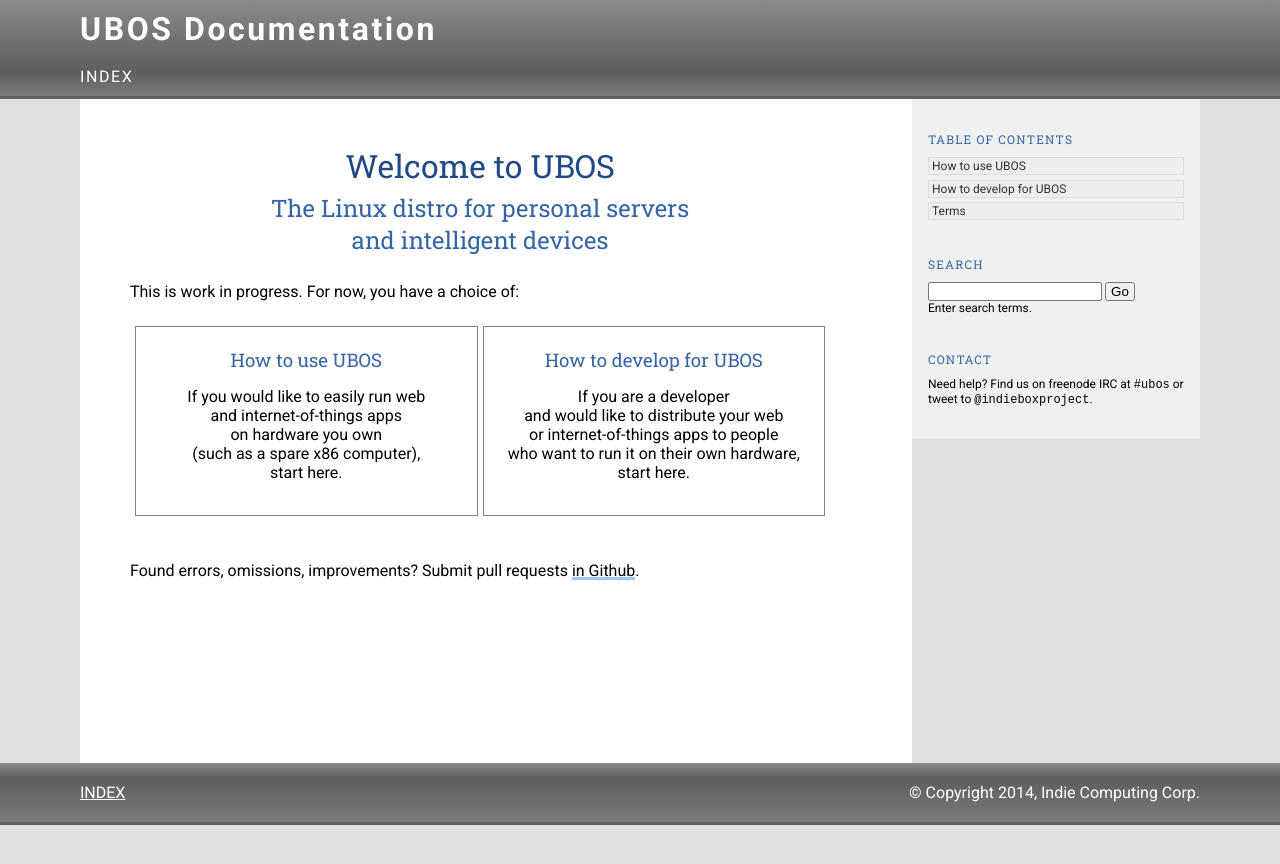
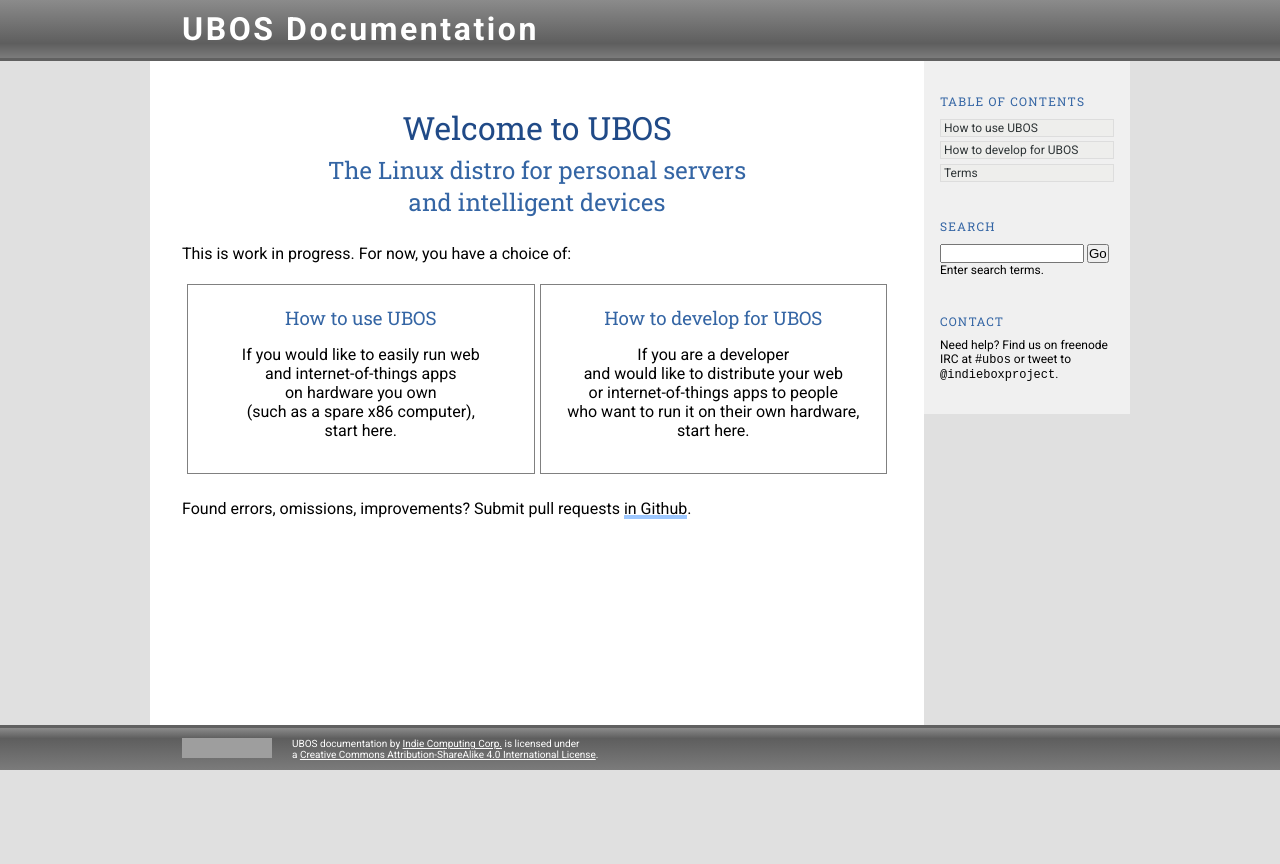
Before and after one commit to uboslinux/ubos-docs, a Sphinx documentation site: the page built from source/index.rst, in a window 1280 px wide. Shown: the top 864 px of the page. Built offline with Sphinx 7.4.7, drawn with Linux system fonts in a browser that asks for light colours; grey boxes are pictures that could not be loaded.

Commit message:
make prettier on iPad

```diff
--- a/source/_templates/frontpage.html
+++ b/source/_templates/frontpage.html
@@ -5,8 +5,8 @@
   <h2 style="text-align: center; margin: 0 0 0.6em 0; border: 0">The Linux distro for personal servers<br>
   and intelligent devices</h2>
 
-  <div style="margin: 0 auto; width: 700px">
-   <p style="margin-bottom: 20px">This is work in progress. For now, you have a choice of:</p>
+  <div class="frontpage">
+   <p style="margin-bottom: 15px">This is work in progress. For now, you have a choice of:</p>
    <table style="width: 100%; border-collapse: separate; border-spacing: 5px; border: 0">
     <tr>
      <td style="width: 50%; padding: 20px; text-align: center; border: 1px solid #808080">
@@ -32,7 +32,7 @@
     </tr>
    </table>
 
-   <p style="margin-top: 40px">Found errors, omissions, improvements? Submit pull requests
+   <p style="margin-top: 20px">Found errors, omissions, improvements? Submit pull requests
      <a href="https://github.com/indiebox/docs">in Github</a>.
 {# or post to the
      <a href="https://groups.google.com/forum/#!forum/indie-box-dev">mailing list</a>.
--- a/source/conf.py
+++ b/source/conf.py
@@ -47,7 +47,6 @@ master_doc = 'index'
 
 # General information about the project.
 project = 'UBOS'
-copyright = '2014, Indie Computing Corp'
 
 # The version info for the project you're documenting, acts as replacement for
 # |version| and |release|, also used in various other places throughout the
@@ -156,7 +155,7 @@ html_static_path = ['_static']
 #html_domain_indices = True
 
 # If false, no index is generated.
-#html_use_index = True
+html_use_index = False
 
 # If true, the index is split into individual pages for each letter.
 #html_split_index = False
@@ -168,7 +167,7 @@ html_show_sourcelink = False
 html_show_sphinx = False
 
 # If true, "(C) Copyright ..." is shown in the HTML footer. Default is True.
-html_show_copyright = True
+html_show_copyright = False
 
 # If true, an OpenSearch description file will be output, and all pages will
 # contain a <link> tag referring to it.  The value of this option must be the
--- a/source/themes/ubos/layout.html
+++ b/source/themes/ubos/layout.html
@@ -23,13 +23,6 @@
         <div class="headertitle"><a
           href="{{ pathto(master_doc) }}">{{ shorttitle|e }}</a></div>
         {%- endblock %}
-        <div class="rel">
-          {%- for rellink in rellinks|reverse %}
-          <a href="{{ pathto(rellink[0]) }}" title="{{ rellink[1]|striptags|e }}"
-             {{ accesskey(rellink[2]) }}>{{ rellink[3] }}</a>
-          {%- if not loop.last %}{{ reldelim2 }}{% endif %}
-          {%- endfor %}
-        </div>
        </div>
     </div>
 {% endblock %}
@@ -75,21 +68,12 @@
     <div class="footer-wrapper">
       <div class="footer">
         <div class="left">
-          {%- for rellink in rellinks|reverse %}
-          <a href="{{ pathto(rellink[0]) }}" title="{{ rellink[1]|striptags|e }}"
-             {{ accesskey(rellink[2]) }}>{{ rellink[3] }}</a>
-          {%- if not loop.last %}{{ reldelim2 }}{% endif %}
-          {%- endfor %}
-        </div>
-
-        <div class="right">
-    {%- if show_copyright %}
-      {%- if hasdoc('copyright') %}
-        {% trans path=pathto('copyright'), copyright=copyright|e %}&copy; <a href="{{ path }}">Copyright</a> {{ copyright }}.{% endtrans %}
-      {%- else %}
-        {% trans copyright=copyright|e %}&copy; Copyright {{ copyright }}.{% endtrans %}
-      {%- endif %}
-    {%- endif %}
+         <a rel="license" href="http://creativecommons.org/licenses/by-sa/4.0/" style="float: left; margin-right: 20px">
+          <img alt="Creative Commons License" style="border-width:0" src="http://i.creativecommons.org/l/by-sa/4.0/88x31.png" /></a>
+         <span xmlns:dct="http://purl.org/dc/terms/" property="dct:title">UBOS documentation</span>
+         by <a xmlns:cc="http://creativecommons.org/ns#" href="http://indiecomputing.com/" property="cc:attributionName" rel="cc:attributionURL">Indie Computing Corp.</a>
+         is licensed under<br>
+         a <a rel="license" href="http://creativecommons.org/licenses/by-sa/4.0/">Creative Commons Attribution-ShareAlike 4.0 International License</a>.
         </div>
         <div class="clearer"></div>
       </div>
--- a/source/themes/ubos/static/ubos.css
+++ b/source/themes/ubos/static/ubos.css
@@ -10,7 +10,7 @@ body {
     background: #e0e0e0;
 }
 div.header, div.content, div.footer {
-    width: 70em;
+    width: 980px;
     margin: 0 auto;
 }
 div.header-wrapper {
@@ -27,7 +27,6 @@ a {
 }
 div.bodywrapper a {
     text-decoration: none;
-    R=156 G=199 B=255
     border-bottom: 1px solid #9cc7ff;
     box-shadow: 0px -3px 0px #9cc7ff inset;
 }
@@ -155,15 +154,14 @@ dt:target, .highlighted {
 }
 
 div.header {
-    padding-top: 10px;
-    padding-bottom: 10px;
+    padding: 10px 0;
 }
 
 div.header .headertitle {
     font-weight: 700;
     font-size: 200%;
     letter-spacing: .08em;
-    margin-bottom: .6em;
+    padding: 0 32px;
 }
 
 div.header .headertitle a {
@@ -172,6 +170,7 @@ div.header .headertitle a {
 
 div.header div.rel {
     margin-top: .6em;
+    padding: 0 32px;
 }
 
 div.header div.rel a {
@@ -187,14 +186,13 @@ p.logo {
 
 div.document {
     float: left;
-    width: 48em;
+    width: 710px;
     padding: 2em;
     background: #ffffff;
     min-height: 600px;
 }
 
 div.body {
-    padding-right: 2em;
     text-align: left;
 }
 
@@ -303,7 +301,7 @@ div.document table.indextable th {
 /* Sidebar */
 
 div.sidebar {
-    width: 16em;
+    width: 174px;
     float: right;
     padding: 2em 1em;
     background: #f0f0f0;
@@ -368,23 +366,19 @@ div.sidebar li.toctree-l1.current li.toctree-l2 a {
 }
 
 div.sidebar input[type="text"] {
-    width: 170px;
-}
-
-div.sidebar input[type="submit"] {
-    width: 30px;
+    width: 140px;
 }
 
 /* Footer */
 
 div.footer-wrapper {
+    border-top: 3px solid #606060;
     background: #7b7b7b;
     background: -webkit-linear-gradient(top, #8b8b8b 0%, #5e5e5e 25%, #7b7b7b 100%);
     background: -moz-linear-gradient(top, #8b8b8b 0%, #5e5e5e 25%, #7b7b7b 100%);
     background: -ms-linear-gradient(top, #8b8b8b 0%, #5e5e5e 25%, #7b7b7b 100%);
     background: -o-linear-gradient(top, #8b8b8b 0%, #5e5e5e 25%, #7b7b7b 100%);
-    border-bottom: 3px solid #606060;
-    padding: 20px 0;
+    padding: 10px 0;
 }
 
 div.footer, div.footer a {
@@ -392,16 +386,16 @@ div.footer, div.footer a {
 }
 
 div.footer .left {
-    text-transform: uppercase;
     width: 50%;
+    padding-left: 32px;
     float: left;
     text-align: left;
-}
-div.footer .right {
-    width: 50%;
-    float: right;
-    text-align: right;
+    font-size: 10px;
 }
 dl.glossary dt {
     font-weight: bold;
 }
+
+div.frontpage {
+    margin: 0 auto;
+}
```
